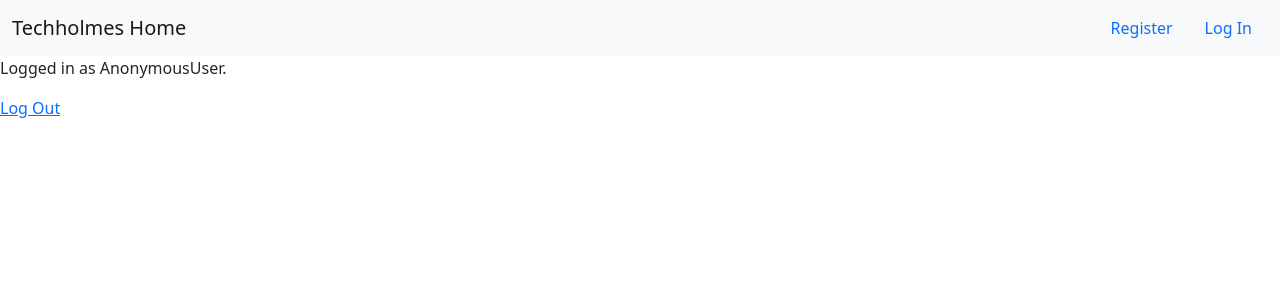
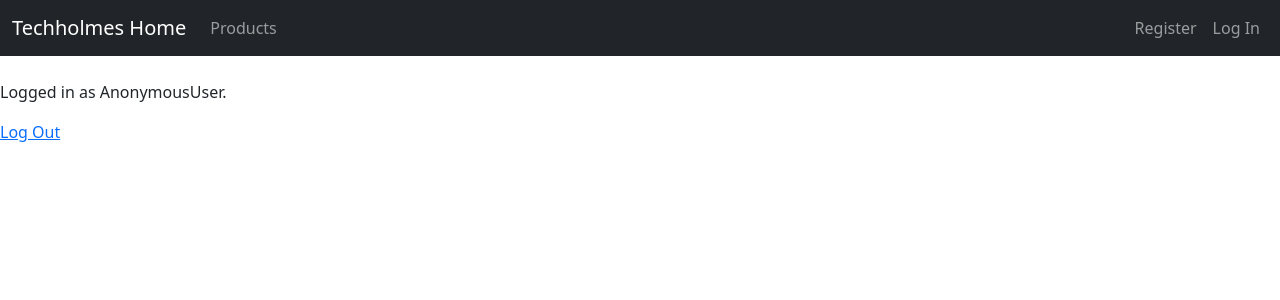
Before and after one commit to Mohmmde1/techholmes, a Django app: template holmes_auth/templates/holmes_auth/profile.html in a window 1280 px wide. Shown: the top 300 px of the page. Run offline with Django 3.2, Linux system fonts and the light colour scheme; the template is opened without the code that fills it, so the values that code supplies are empty.

Commit message:
feat: updated the navbar and included product's link

```diff
--- a/products/urls.py
+++ b/products/urls.py
@@ -3,6 +3,6 @@ from django.urls import path
 from products.views import product_detail, ProductListView
 
 urlpatterns = [
-    path('', ProductListView.as_view(), name='products'),
+    path('', ProductListView.as_view(), name='products_list'),
     path('<slug:slug>/', product_detail, name='product_detail'),
 ]
--- a/templates/base.html
+++ b/templates/base.html
@@ -1,30 +1,54 @@
-<!doctype html>
+<!DOCTYPE html>
 <html lang="en">
   <head>
     <meta charset="utf-8">
     <meta name="viewport" content="width=device-width, initial-scale=1">
-    <link href="https://cdn.jsdelivr.net/npm/bootstrap@5.0.2/dist/css/bootstrap.min.css" rel="stylesheet" integrity="sha384-EVSTQN3/azprG1Anm3QDgpJLIm9Nao0Yz1ztcQTwFspd3yD65VohhpuuCOmLASjC" crossorigin="anonymous">
-    <title>{% block title %}Welcome to Techholmes eCommerce{% endblock %}</title>
+    <link href="https://cdn.jsdelivr.net/npm/bootstrap@5.0.2/dist/css/bootstrap.min.css"
+          rel="stylesheet"
+          integrity="sha384-EVSTQN3/azprG1Anm3QDgpJLIm9Nao0Yz1ztcQTwFspd3yD65VohhpuuCOmLASjC"
+          crossorigin="anonymous">
+    <title>
+      {% block title %}Welcome to Techholmes eCommerce{% endblock %}
+    </title>
   </head>
   <body>
-<nav class="navbar navbar-expand-lg navbar-light bg-light">
-    <div class="container-fluid">
+    <nav class="navbar navbar-expand-lg navbar-dark bg-dark mb-4">
+      <div class="container-fluid">
         <a class="navbar-brand" href="/">Techholmes Home</a>
+        <div class="d-flex me-auto mb-2 mb-lg-0">
+          <ul class="navbar-nav me-auto mb-2 mb-lg-0">
+            <li class="nav-item">
+              <a class="nav-link" href="{% url "products_list" %}">Products</a>
+            </li>
+            <li class="nav-item">
+              {% comment %} <a class="nav-link" href="{% url "cart" %}">Cart</a> {% endcomment %}
+            </li>
+          </ul>
+        </div>
         <div class="d-flex">
+          <ul class="navbar-nav me-auto mb-2 mb-lg-0">
             {% if request.user.is_active %}
+              <li class="nav-item">
                 <a class="nav-link" href="{% url "profile" %}">Profile</a>
+              </li>
+              <li class="nav-item">
                 <a class="nav-link" href="{% url "logout" %}">Log Out</a>
+              </li>
             {% else %}
+              <li class="nav-item">
                 <a class="nav-link" href="{% url "django_registration_register" %}">Register</a>
+              </li>
+              <li class="nav-item">
                 <a class="nav-link" href="{% url "login" %}">Log In</a>
+              </li>
             {% endif %}
+          </ul>
         </div>
-    </div>
-</nav>
-    {% block content %}
-
-    {% endblock %}
-
-    <script src="https://cdn.jsdelivr.net/npm/bootstrap@5.0.2/dist/js/bootstrap.bundle.min.js" integrity="sha384-MrcW6ZMFYlzcLA8Nl+NtUVF0sA7MsXsP1UyJoMp4YLEuNSfAP+JcXn/tWtIaxVXM" crossorigin="anonymous"></script>
+      </div>
+    </nav>
+    {% block content %}{% endblock %}
+    <script src="https://cdn.jsdelivr.net/npm/bootstrap@5.0.2/dist/js/bootstrap.bundle.min.js"
+            integrity="sha384-MrcW6ZMFYlzcLA8Nl+NtUVF0sA7MsXsP1UyJoMp4YLEuNSfAP+JcXn/tWtIaxVXM"
+            crossorigin="anonymous"></script>
   </body>
 </html>
```
